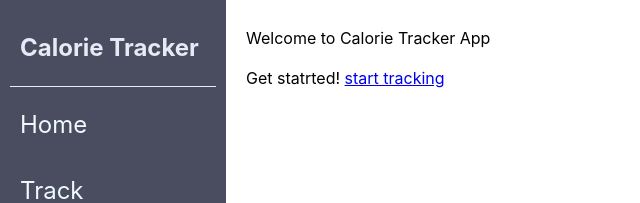
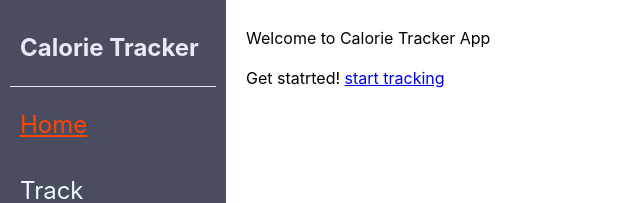
Before and after one commit to MohamedMF2/calorie-tracker, a React (Vite) app: page / in a window 1280 px wide. Shown: the top 203 px of the page, without its empty margins (0-640 px from the left). Built offline with nearby package versions, Linux system fonts and the light colour scheme.

Commit message:
feat: added routing error page for better ux

```diff
--- a/src/App.jsx
+++ b/src/App.jsx
@@ -1,11 +1,11 @@
 import { createBrowserRouter, RouterProvider } from "react-router-dom";
-import { LandingPage, TrackPage } from "./pages";
-import { PageLayout } from "./pages/PageLayout";
+import { ErrorPage, LandingPage, TrackPage, PageLayout } from "./pages";
 
 const router = createBrowserRouter([
   {
     path: "/",
     element: <PageLayout />,
+    errorElement: <ErrorPage />,
     children: [
       {
         path: "/",
--- a/src/components/common/SideNav.jsx
+++ b/src/components/common/SideNav.jsx
@@ -1,11 +1,21 @@
-import { Link } from "react-router-dom";
+import { Link, NavLink } from "react-router-dom";
 import styles from "./SideNav.module.css";
 function SideNav() {
   return (
     <nav className={styles.nav}>
       <h1 className={styles.title}>Calorie Tracker</h1>
-      <Link to={"/"}> Home </Link>
-      <Link to={"/track"}> Track </Link>
+      <NavLink
+        to={"/"}
+        className={({ isActive }) => (isActive ? styles.active : undefined)}
+      >
+        Home
+      </NavLink>
+      <NavLink
+        to={"/track"}
+        className={({ isActive }) => (isActive ? styles.active : undefined)}
+      >
+        Track
+      </NavLink>
     </nav>
   );
 }
--- a/src/components/common/SideNav.module.css
+++ b/src/components/common/SideNav.module.css
@@ -29,5 +29,6 @@
 }
 
 .nav a.active {
-  color: var(--theme-color-light);
+  color: orangered;
+  text-decoration: underline;
 }
--- /dev/null
+++ b/src/pages/ErrorPage.jsx
@@ -0,0 +1,12 @@
+import { NavLink } from "react-router-dom";
+
+export function ErrorPage() {
+  return (
+    <>
+      <h1> something went wrong... </h1>
+      <p>
+        return to <NavLink>Home page</NavLink> again.
+      </p>
+    </>
+  );
+}
--- a/src/pages/index.js
+++ b/src/pages/index.js
@@ -1,2 +1,4 @@
 export * from "./LandingPage";
 export * from "./TrackPage";
+export * from "./PageLayout";
+export * from "./ErrorPage";
```
